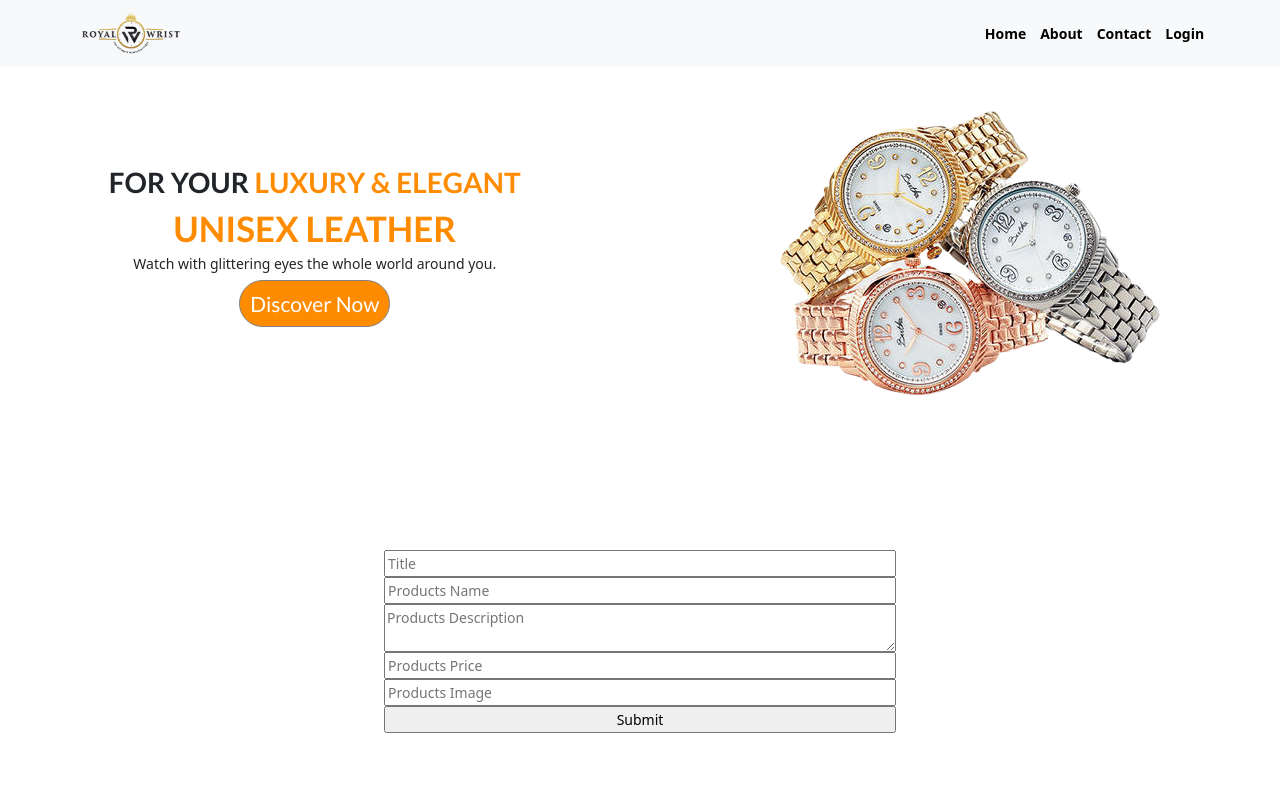
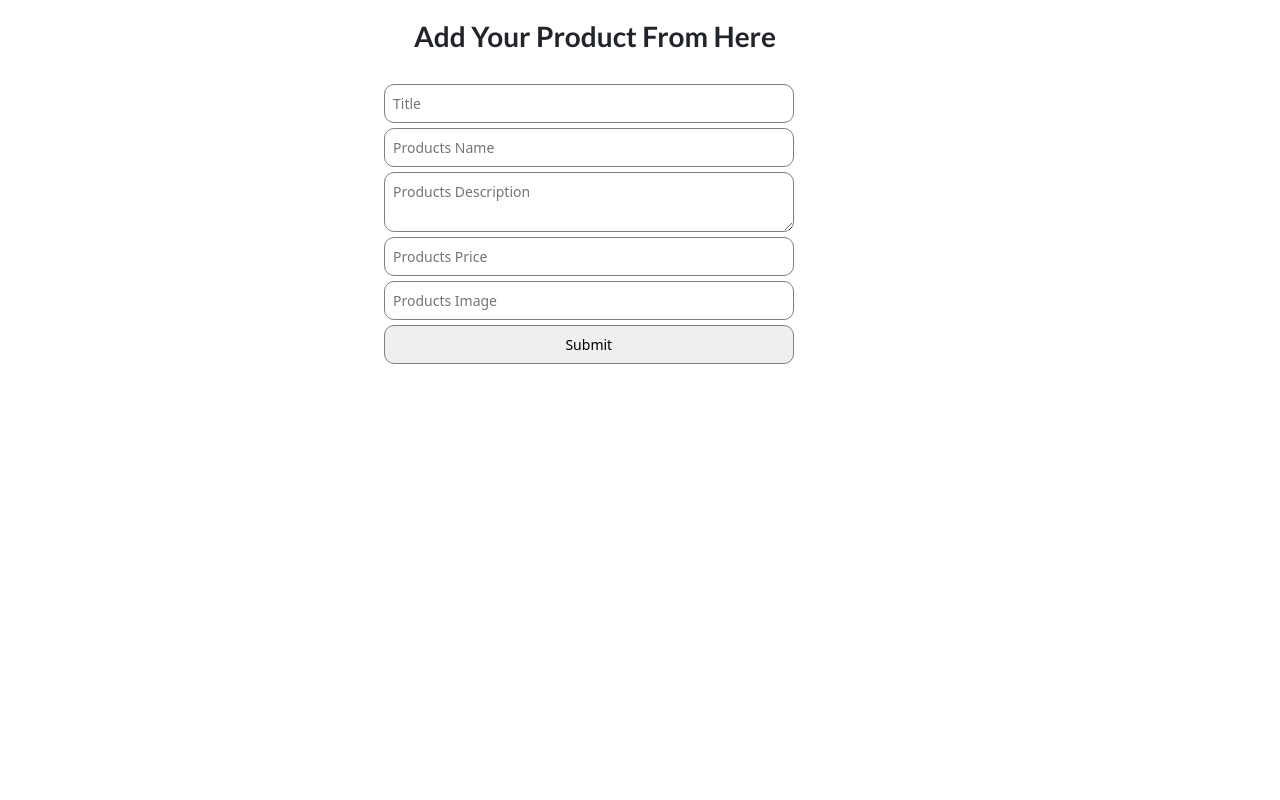
Before and after one commit to MusfiqurRahma/royal-wrists, a React (Create React App) app: page /AddProducts in a window 1280 px wide. Shown: the top 800 px of the page. Built offline with nearby package versions, Linux system fonts and the light colour scheme.

Commit message:
added-dashboard

```diff
--- a/src/App.js
+++ b/src/App.js
@@ -6,25 +6,23 @@ import {
 } from "react-router-dom";
 import ProductListing from "./containers/ProductListing";
 import ProductDetails from "./containers/ProductDetails";
-import NavsAndHeader from './containers/NavsAndHeader';
 import About from './containers/About';
-import Footer from './containers/Footer';
 import AddProducts from './containers/AddProducts';
+import Dashboard from './containers/Dashboard/Dashboard';
 
 function App() {
   return (
     <div className="App">
       <BrowserRouter>
-        <NavsAndHeader></NavsAndHeader>
         <Routes>
           <Route path="/" element={<ProductListing/>} />
           <Route path="/home" element={<ProductListing/>} />
           <Route path="/product/:productId" element={<ProductDetails />} />
           <Route path="/about" element={<About />} />
           <Route path="/AddProducts" element={<AddProducts />} />
+          <Route path="/dashboard" element={<Dashboard />} />
           <Route path='*' element=''></Route>
         </Routes>
-        <Footer></Footer>
       </BrowserRouter>
     </div>
   );
--- a/src/containers/AddProducts.js
+++ b/src/containers/AddProducts.js
@@ -20,24 +20,62 @@ const AddProducts = () => {
    };
     return (
         <div>
-              <form onSubmit={handleSubmit(onSubmit)} style={{display:"flex",flexDirection:'column',width:'40%',margin:'auto'}}>
+            <h2 style={{marginRight:'90px',fontWeight:'900',marginTop:'20px'}}>Add Your Product From Here</h2>
+            <form onSubmit={handleSubmit(onSubmit)} style={{ display: "flex", flexDirection: 'column', width: '40%', margin: 'auto', marginTop: '30px' }}>
                 <input {...register("title")}
                     placeholder='Title'
+                    style={{
+                        width: '80%',
+                        padding: '8px',
+                        borderRadius: '10px',
+                        border: '1px solid gray',
+                        marginBottom:'5px'
+                    }}
                 />
                 <input {...register("name")}
                     placeholder='Products Name'
-                />
+                    style={{
+                        width: '80%',
+                        padding: '8px',
+                        borderRadius: '10px',
+                        border: '1px solid gray',
+                        marginBottom:'5px'
+                    }}/>
 
                 <textarea {...register("description")}
                     placeholder='Products Description'
-                />
+                    style={{
+                        width: '80%',
+                        padding: '8px',
+                        borderRadius: '10px',
+                        border: '1px solid gray',
+                        marginBottom:'5px'
+                    }}/>
                 <input type="number" {...register("price")}
                     placeholder='Products Price'
-                />
+                    style={{
+                        width: '80%',
+                        padding: '8px',
+                        borderRadius: '10px',
+                        border: '1px solid gray',
+                        marginBottom:'5px'
+                    }}/>
                 <input type="imageUrl" {...register("image")}
                     placeholder='Products Image'
-                />
-                <input type="submit" />
+                    style={{
+                        width: '80%',
+                        padding: '8px',
+                        borderRadius: '10px',
+                        border: '1px solid gray',
+                        marginBottom:'5px'
+                    }}/>
+                <input type="submit" style={{
+                        width: '80%',
+                        padding: '8px',
+                        borderRadius: '10px',
+                        border: '1px solid gray',
+                        marginBottom:'5px'
+                    }}/>
             </form>
         </div>
     );
--- /dev/null
+++ b/src/containers/Dashboard/Dashboard.js
@@ -0,0 +1,44 @@
+import React from 'react';
+import { Button, Col,Container,Navbar,Row } from 'react-bootstrap';
+import { Link } from 'react-router-dom';
+
+
+const Dashboard = () => {
+    return (
+        <div>
+            <Row>
+            <Navbar style={{backgroundColor:'#24272b'}}>
+              <Container>
+                <Navbar.Brand href="#home" style={{color:'white'}}>Dashboard</Navbar.Brand>
+                 <Navbar.Toggle />
+                 <Navbar.Collapse className="justify-content-end">
+               </Navbar.Collapse>
+                </Container>
+                  </Navbar>
+                <Col xs={12} md={3} style={{backgroundColor:'gray',height:'92vh'}}>
+                    <Link to='/home' style={{
+                        textDecoration: 'none',
+                        color: 'white'
+                    }}><Button>Home</Button> </Link><br/><br/>
+                     <Link to='/AddProducts' style={{
+                        textDecoration: 'none',
+                        color: 'white'
+                    }}><Button>Add Product</Button></Link><br/> <br/>
+                     <Link to='/review' style={{
+                        textDecoration: 'none',
+                        color: 'white'
+                    }}><Button>Review</Button> </Link><br/><br/>
+                     <Link to='/logout' style={{
+                        textDecoration: 'none',
+                        color: 'white'
+                    }}><Button>Logout</Button> </Link>
+                </Col>
+                <Col xs={12} md={9}>
+                    <h4>Under Construction</h4>
+                </Col>
+            </Row>
+        </div>
+    );
+};
+
+export default Dashboard;
--- a/src/containers/Footer.js
+++ b/src/containers/Footer.js
@@ -34,7 +34,8 @@ const Footer = () => {
                   </Form.Group>
              </Col>
             </Row>
-        </Container> <hr />
+        </Container>
+            <div style={{margin:'auto',borderTop:'1px solid gray',width:'100%'}}>
             <i className="fab fa-facebook" style={{
                 marginRight: '10px',
                 fontSize: '25px'
@@ -50,6 +51,7 @@ const Footer = () => {
                 , fontSize: '25px'
             }}></i>
             <p>© Copyright 2021 Royal Wrists.</p>
+            </div>
         </>
     );
 };
--- a/src/containers/NavsAndHeader.js
+++ b/src/containers/NavsAndHeader.js
@@ -17,6 +17,7 @@ const NavsAndHeader = () => {
                             <Nav.Link className='text-black fw-bold' as={Link} to="/home">Home</Nav.Link>
                             <Nav.Link className='text-black fw-bold' as={Link} to="/about">About</Nav.Link>
                             <Nav.Link className='text-black fw-bold' as={Link} to="/contact">Contact</Nav.Link>
+                            <Nav.Link className='text-black fw-bold' as={Link} to="/dashboard">Dashboard</Nav.Link>
                             <Nav.Link className='text-black fw-bold' as={Link} to="/login">Login</Nav.Link>
                             </Nav>
                             </Navbar.Collapse>
--- a/src/containers/ProductComponent.js
+++ b/src/containers/ProductComponent.js
@@ -4,7 +4,7 @@ import { useSelector } from "react-redux";
 import { Button } from "react-bootstrap";
 
 const ProductComponent = () => {
-    const products = useSelector((state) => state.allProducts.products);
+  const products = useSelector((state) => state.allProducts.products);
     const renderList = products.map((product) => {
       const { _id,name, title, image, price } = product;
       return (
--- a/src/containers/ProductDetails.js
+++ b/src/containers/ProductDetails.js
@@ -8,8 +8,8 @@ import {
 } from "../redux/actions/productActions";
 const ProductDetails = () => {
   const { productId } = useParams();
-  console.log(productId);
-  let product = useSelector((state) => state.product);
+  const product = useSelector((state) => state.product);
+  console.log(product[0]);
 
   const { image, title, price, name, description } = product;
   const dispatch = useDispatch();
--- a/src/containers/ProductListing.js
+++ b/src/containers/ProductListing.js
@@ -3,6 +3,9 @@ import axios from "axios";
 import ProductComponent from "./ProductComponent";
 import { setProducts } from "../redux/actions/productActions";
 import { useDispatch, useSelector } from "react-redux";
+import NavsAndHeader from "./NavsAndHeader";
+import Footer from "./Footer";
+
 
 
 const ProductListing = () => {
@@ -24,14 +27,16 @@ const ProductListing = () => {
   console.log("Products :", products);
   return (
     <>
+      <NavsAndHeader></NavsAndHeader>
       <h2 style={{}}>Our Gorgeous Watches</h2> <hr
         style={{
           borderBottom: '3px solid #ff8c00',
           width: '30%',
           margin: 'auto'
         }} /> <br />
-    <div className="ui grid container">
-    <ProductComponent />
+      <div className="ui grid container">
+        <ProductComponent />
+        <Footer></Footer>
   </div> </>
   );
 };
```
